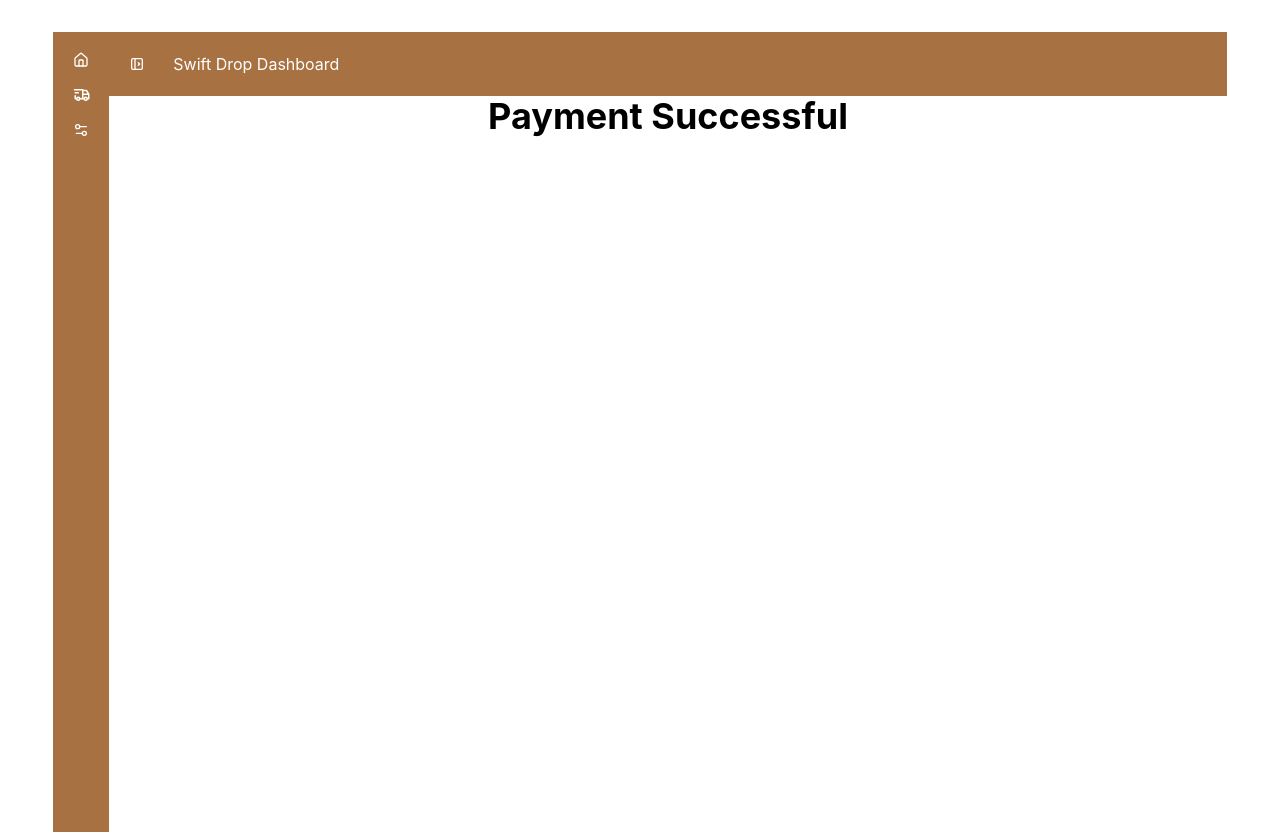
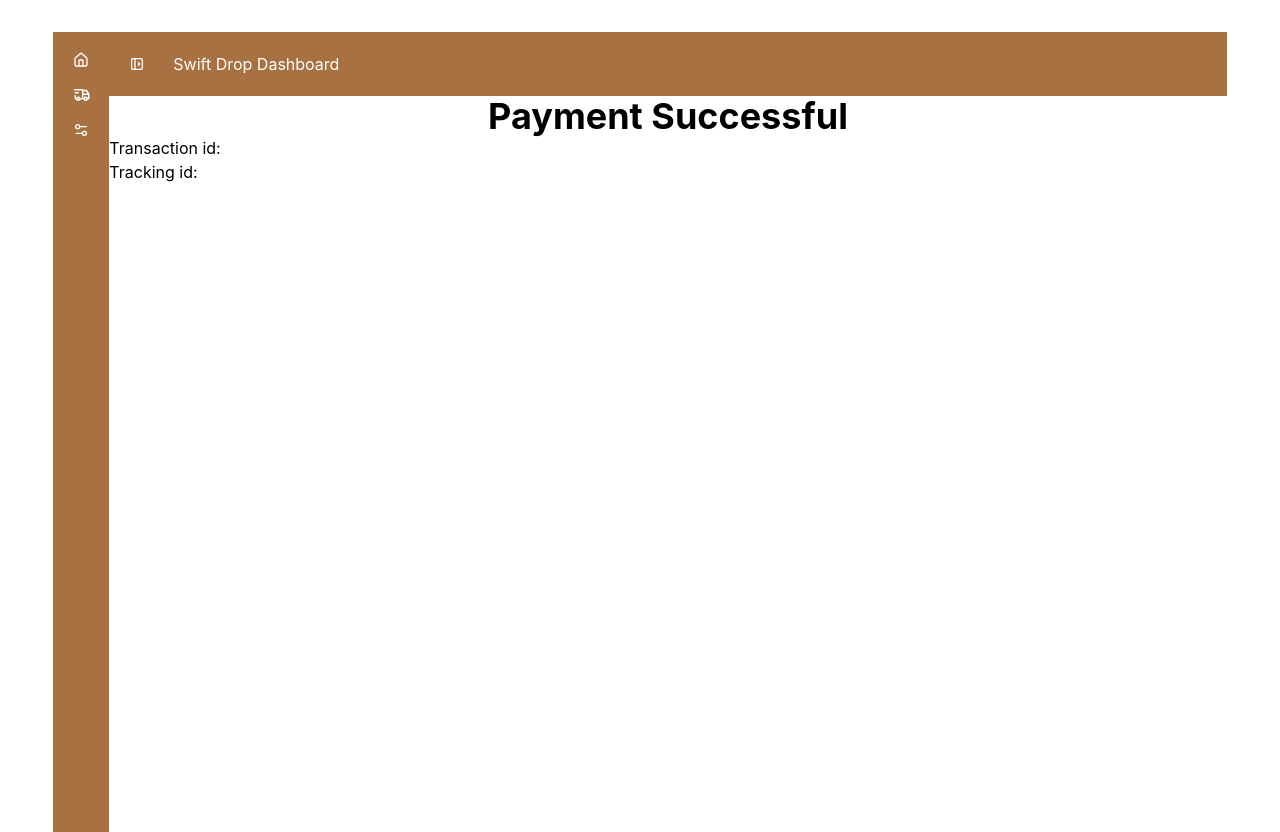
Before and after one commit to sa-monika/swift-drop, a React (Vite) app: page /dashboard/payment-success in a window 1280 px wide. Built offline with nearby package versions, Linux system fonts and the light colour scheme; no server answers; sample sign-in values are in the browser's storage.

Commit message:
get tracking and transaction id

```diff
--- a/src/pages/Dashboard/Payment/PaymentSuccess.jsx
+++ b/src/pages/Dashboard/Payment/PaymentSuccess.jsx
@@ -1,10 +1,10 @@
-import React, { useEffect } from "react";
+import React, { useEffect, useState } from "react";
 import { useSearchParams } from "react-router";
 import useAxiosSecure from "../../../Hooks/useAxiosSecure";
 
 const PaymentSuccess = () => {
   const [searchParams] = useSearchParams();
-
+  const [paymentInfo, setPaymentInfo] = useState({});
   const sessionId = searchParams.get("session_id");
   console.log(sessionId);
   const axiosSecure = useAxiosSecure();
@@ -15,12 +15,18 @@
         .patch(`/payment-success?session_id=${sessionId}`)
         .then((res) => {
           console.log(res.data);
+          setPaymentInfo({
+            transactionId: res.data.transactionId,
+            trackingId: res.data.trackingId,
+          });
         });
     }
   }, [sessionId]);
   return (
-    <div className="text-black">
+    <div className="text-black card">
       <h2 className="text-4xl text-center font-bold">Payment Successful</h2>
+      <p>Transaction id: {paymentInfo.transactionId}</p>
+      <p>Tracking id: {paymentInfo.trackingId}</p>
     </div>
   );
 };
--- a/src/pages/SendParcel/SendParcel.jsx
+++ b/src/pages/SendParcel/SendParcel.jsx
@@ -59,7 +59,7 @@
       showCancelButton: true,
       confirmButtonColor: "#3085d6",
       cancelButtonColor: "#d33",
-      confirmButtonText: "I agree!",
+      confirmButtonText: "Confirm and Continue Payment",
     }).then((result) => {
       if (result.isConfirmed) {
         // save the parcel info in database
@@ -76,12 +76,6 @@
             });
           }
         });
-
-        // Swal.fire({
-        //   title: "Deleted!",
-        //   text: "Your file has been deleted.",
-        //   icon: "success",
-        // });
       }
     });
   };
```
